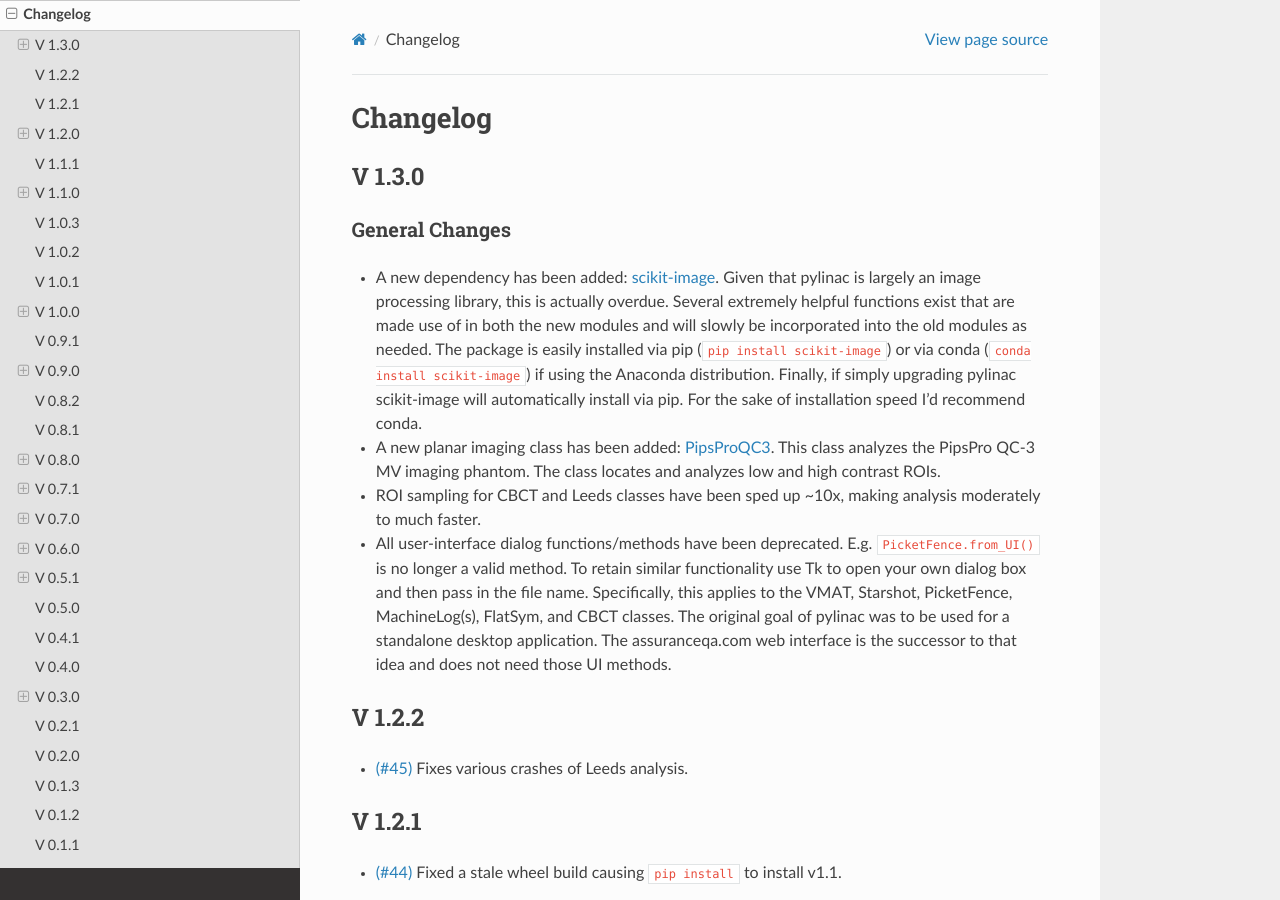
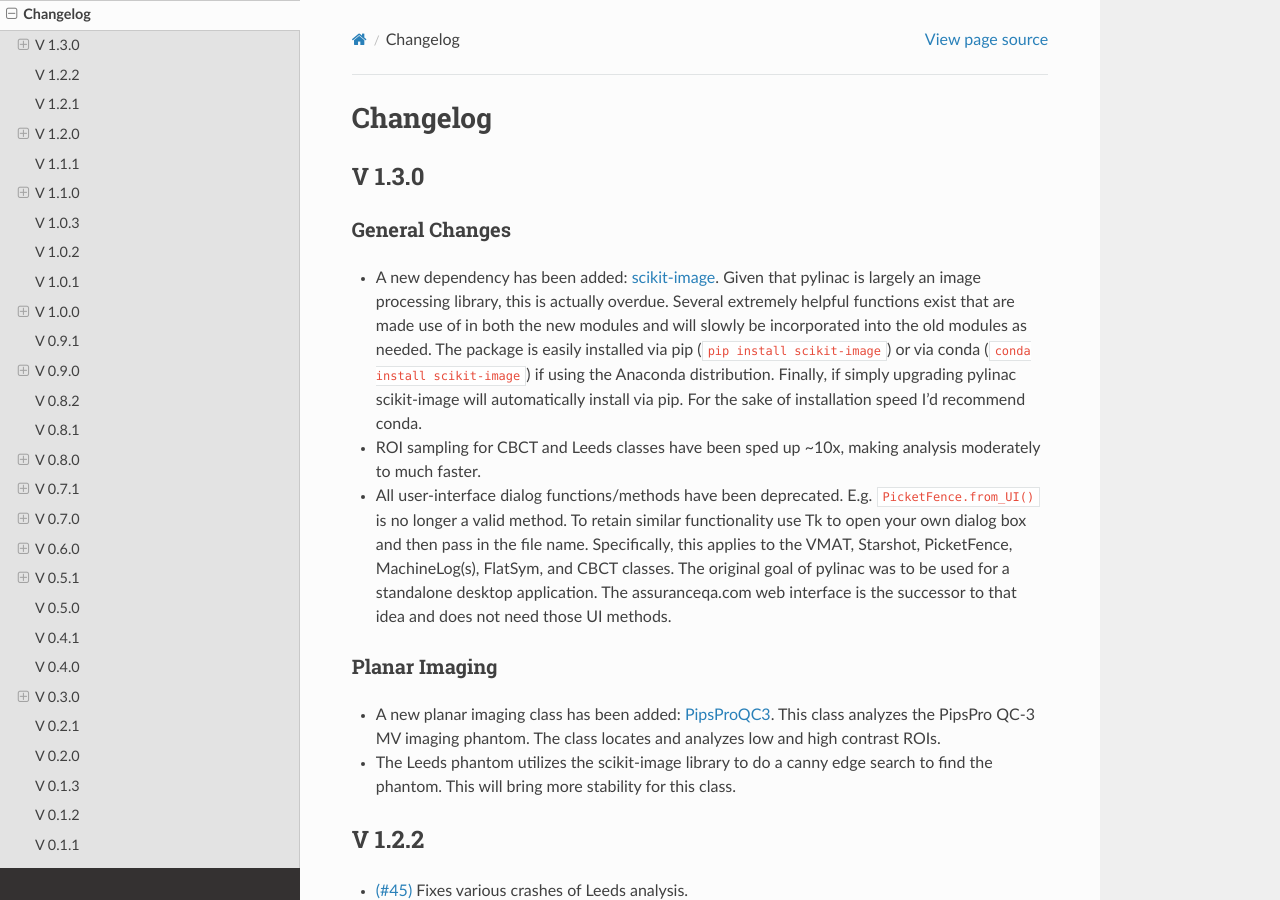
Before and after one commit to jrkerns/pylinac, a Sphinx documentation site: the page built from docs/source/changelog.rst, in a window 1280 px wide and 900 px high. Built offline with Sphinx 7.4.7 and the Read the Docs theme 2.0.0, drawn with Linux system fonts in a browser that asks for light colours.

Commit message:
separated out the planar imaging changelog updates

```diff
--- a/docs/source/changelog.rst
+++ b/docs/source/changelog.rst
@@ -15,15 +15,21 @@
   The package is easily installed via pip (``pip install scikit-image``)
   or via conda (``conda install scikit-image``) if using the Anaconda distribution. Finally, if simply upgrading
   pylinac scikit-image will automatically install via pip. For the sake of installation speed I'd recommend conda.
-* A new planar imaging class has been added:
-  `PipsProQC3 <http://pylinac.readthedocs.org/en/latest/planar_imaging.html#pipspro-phantom>`_.
-  This class analyzes the PipsPro QC-3 MV imaging phantom. The class locates and analyzes low and high contrast ROIs.
 * ROI sampling for CBCT and Leeds classes have been sped up ~10x, making analysis moderately to much faster.
 * All user-interface dialog functions/methods have been deprecated. E.g. ``PicketFence.from_UI()`` is
   no longer a valid method. To retain similar functionality use Tk to open your own dialog box and
   then pass in the file name. Specifically, this applies to the VMAT, Starshot, PicketFence, MachineLog(s),
   FlatSym, and CBCT classes. The original goal of pylinac was to be used for a standalone desktop application.
   The assuranceqa.com web interface is the successor to that idea and does not need those UI methods.
+
+Planar Imaging
+^^^^^^^^^^^^^^
+
+* A new planar imaging class has been added:
+  `PipsProQC3 <http://pylinac.readthedocs.org/en/latest/planar_imaging.html#pipspro-phantom>`_.
+  This class analyzes the PipsPro QC-3 MV imaging phantom. The class locates and analyzes low and high contrast ROIs.
+* The Leeds phantom utilizes the scikit-image library to do a canny edge search to find the phantom.
+  This will bring more stability for this class.
 
 V 1.2.2
 -------
```
